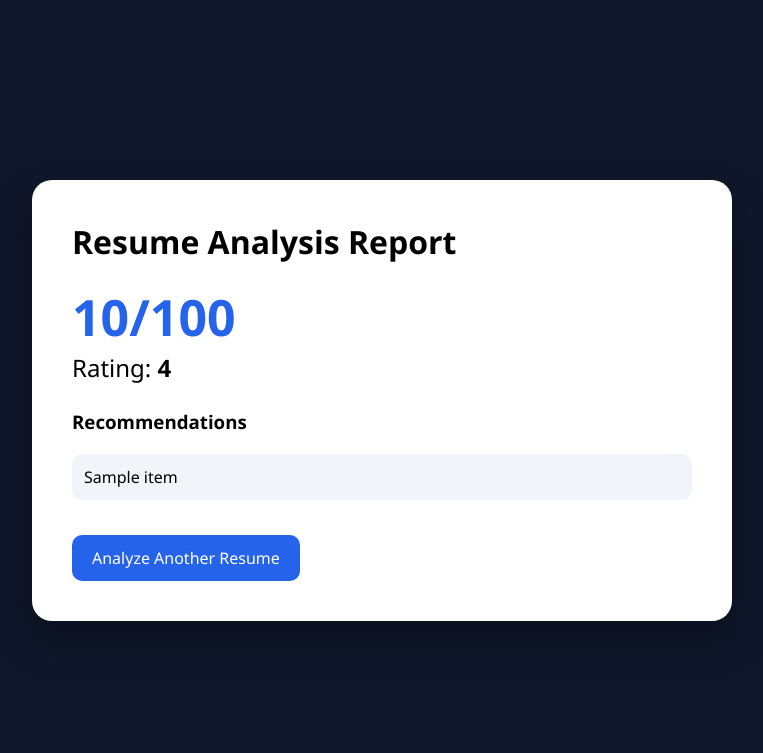
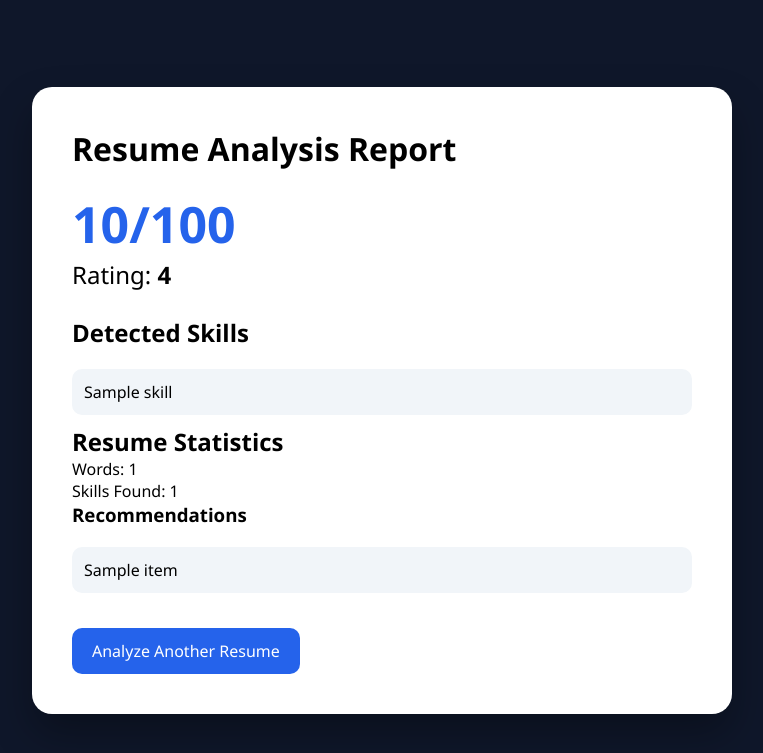
Before and after one commit to Ranithu2455/AI-Resume-Analyzer, a Python web app: template templates/result.html in a window 1280 px wide. Shown: the top 753 px of the page, without its empty margins (258-1021 px from the left). Run offline with Jinja, Linux system fonts and the light colour scheme; the template is opened without the code that fills it: most values are stand-ins (such as "Sample title", 1, 10 or a date in 2020).

Commit message:
Enhance result.html with skills and statistics
Added sections for detected skills and resume statistics.

```diff
--- a/templates/result.html
+++ b/templates/result.html
@@ -81,6 +81,18 @@
     <div class="rating">
         Rating: <strong>{{ rating }}</strong>
     </div>
+    <h2>Detected Skills</h2>
+
+<ul>
+{% for skill in skills %}
+<li>{{ skill }}</li>
+{% endfor %}
+</ul>
+
+<h2>Resume Statistics</h2>
+
+<p>Words: {{ stats.word_count }}</p>
+<p>Skills Found: {{ stats.skills_count }}</p>
 
     <h3>Recommendations</h3>
 
```
